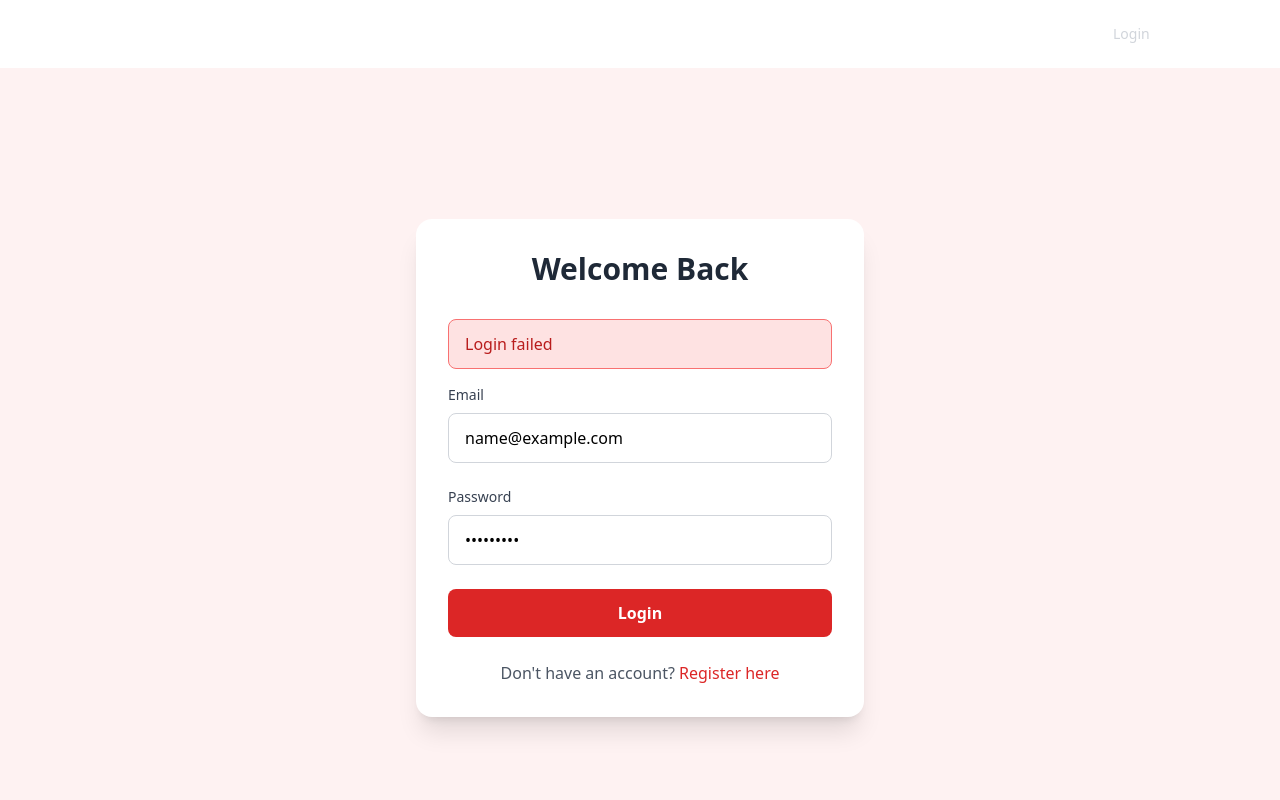
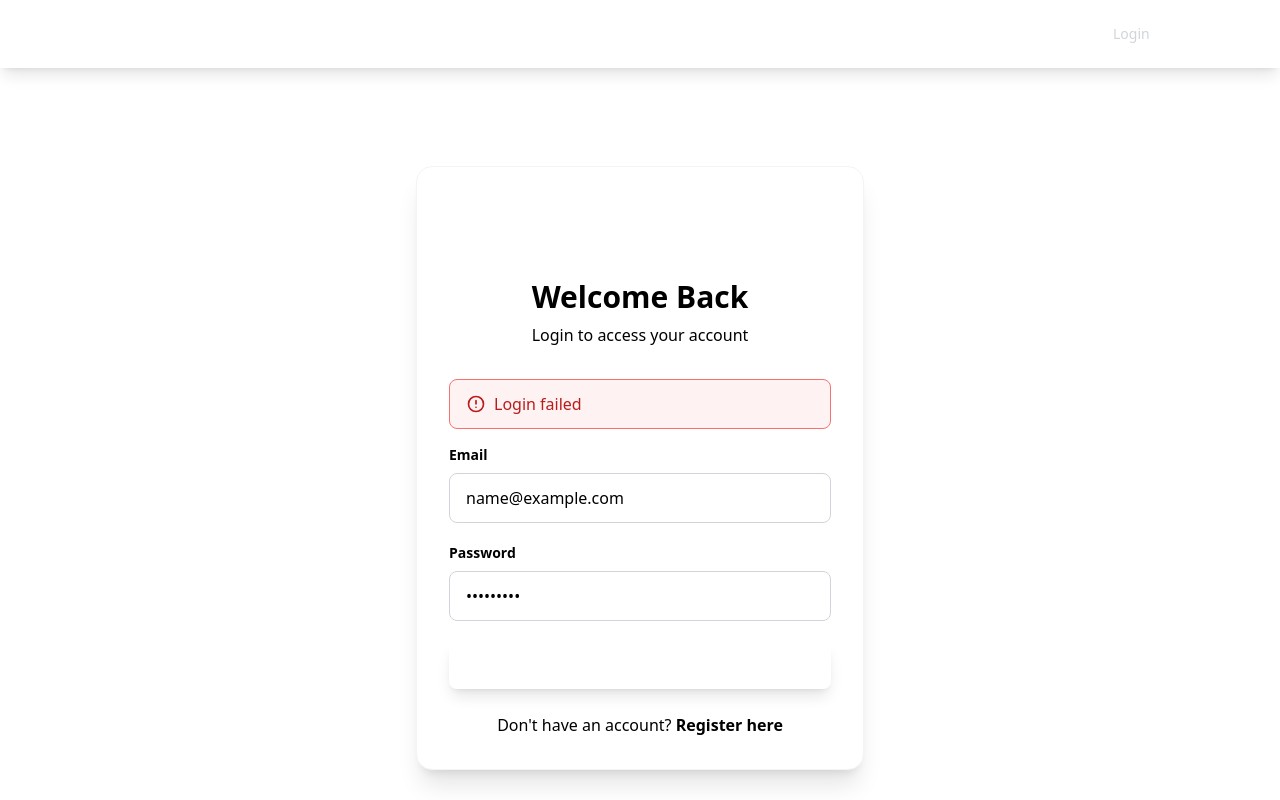
Before and after one commit to Altheeiya/Telco-Product-Recomendation-Offer-Based-on-Customer-Behaviour, a React (Vite) app in the folder frontend/: page /login in a window 1280 px wide. Both pictures are taken after typing "name@example.com", "Sample123" into the empty fields and a click on the button "Login". Shown: the top 800 px of the page. Built offline with nearby package versions, Linux system fonts and the light colour scheme; no server answers.

Commit message:
Update Login.jsx

```diff
--- a/frontend/src/pages/Login.jsx
+++ b/frontend/src/pages/Login.jsx
@@ -33,9 +33,8 @@ const Login = () => {
       if (data.user) {
         setUser(data.user);
       }
-      navigate('/products');
+      navigate('/');
     } catch (err) {
-      console.error('Login error:', err);
       setError(err.response?.data?.message || 'Login failed');
     } finally {
       setLoading(false);
@@ -43,21 +42,32 @@ const Login = () => {
   };
 
   return (
-    <div className="min-h-screen bg-red-50 flex items-center justify-center px-4 py-12">
-      <div className="bg-white rounded-2xl shadow-xl p-8 w-full max-w-md">
-        <h2 className="text-3xl font-bold text-center text-gray-800 mb-8">
-          Welcome Back
-        </h2>
+    <div className="min-h-screen bg-purewhite flex items-center justify-center px-4 py-12">
+      <div className="bg-white rounded-2xl shadow-xl p-8 w-full max-w-md border border-gray-100">
+        <div className="text-center mb-8">
+          <div className="w-16 h-16 bg-emerald rounded-full flex items-center justify-center mx-auto mb-4">
+            <svg className="w-8 h-8 text-white" fill="none" stroke="currentColor" viewBox="0 0 24 24">
+              <path strokeLinecap="round" strokeLinejoin="round" strokeWidth={2} d="M11 16l-4-4m0 0l4-4m-4 4h14m-5 4v1a3 3 0 01-3 3H6a3 3 0 01-3-3V7a3 3 0 013-3h7a3 3 0 013 3v1" />
+            </svg>
+          </div>
+          <h2 className="text-3xl font-bold text-jet mb-2">
+            Welcome Back
+          </h2>
+          <p className="text-darkgrey">Login to access your account</p>
+        </div>
 
         {error && (
-          <div className="bg-red-100 border border-red-400 text-red-700 px-4 py-3 rounded-lg mb-4">
+          <div className="bg-red-50 border border-red-400 text-red-700 px-4 py-3 rounded-lg mb-4 flex items-center gap-2">
+            <svg className="w-5 h-5 flex-shrink-0" fill="none" stroke="currentColor" viewBox="0 0 24 24">
+              <path strokeLinecap="round" strokeLinejoin="round" strokeWidth={2} d="M12 8v4m0 4h.01M21 12a9 9 0 11-18 0 9 9 0 0118 0z" />
+            </svg>
             {error}
           </div>
         )}
 
-        <form onSubmit={handleSubmit} className="space-y-6">
+        <form onSubmit={handleSubmit} className="space-y-5">
           <div>
-            <label className="block text-sm font-medium text-gray-700 mb-2">
+            <label className="block text-sm font-semibold text-darkgrey mb-2">
               Email
             </label>
             <input
@@ -66,13 +76,13 @@ const Login = () => {
               value={formData.email}
               onChange={handleChange}
               required
-              className="w-full px-4 py-3 border border-gray-300 rounded-lg focus:ring-2 focus:ring-red-500 focus:border-transparent outline-none transition"
+              className="w-full px-4 py-3 border border-gray-300 rounded-lg focus:ring-2 focus:ring-emerald focus:border-emerald outline-none transition text-jet"
               placeholder="Enter your email"
             />
           </div>
 
           <div>
-            <label className="block text-sm font-medium text-gray-700 mb-2">
+            <label className="block text-sm font-semibold text-darkgrey mb-2">
               Password
             </label>
             <input
@@ -81,7 +91,7 @@ const Login = () => {
               value={formData.password}
               onChange={handleChange}
               required
-              className="w-full px-4 py-3 border border-gray-300 rounded-lg focus:ring-2 focus:ring-red-500 focus:border-transparent outline-none transition"
+              className="w-full px-4 py-3 border border-gray-300 rounded-lg focus:ring-2 focus:ring-emerald focus:border-emerald outline-none transition text-jet"
               placeholder="Enter your password"
             />
           </div>
@@ -89,15 +99,22 @@ const Login = () => {
           <button
             type="submit"
             disabled={loading}
-            className="w-full bg-red-600 text-white py-3 rounded-lg font-semibold hover:bg-red-700 transition disabled:opacity-50 disabled:cursor-not-allowed"
-          >
-            {loading ? 'Logging in...' : 'Login'}
+            className="w-full bg-emerald text-white py-3 rounded-lg font-semibold hover:bg-emerald-600 transition disabled:opacity-50 disabled:cursor-not-allowed shadow-lg hover:shadow-xl transform hover:scale-[1.02]">
+            {loading ? (
+              <span className="flex items-center justify-center gap-2">
+                <svg className="animate-spin h-5 w-5" fill="none" viewBox="0 0 24 24">
+                  <circle className="opacity-25" cx="12" cy="12" r="10" stroke="currentColor" strokeWidth="4"></circle>
+                  <path className="opacity-75" fill="currentColor" d="M4 12a8 8 0 018-8V0C5.373 0 0 5.373 0 12h4zm2 5.291A7.962 7.962 0 014 12H0c0 3.042 1.135 5.824 3 7.938l3-2.647z"></path>
+                </svg>
+                Logging in...
+              </span>
+            ) : 'Login'}
           </button>
         </form>
 
-        <p className="text-center text-gray-600 mt-6">
+        <p className="text-center text-darkgrey mt-6">
           Don't have an account?{' '}
-          <Link to="/register" className="text-red-600 hover:text-red-700 font-medium">
+          <Link to="/register" className="text-emerald hover:text-emerald-600 font-semibold">
             Register here
           </Link>
         </p>
```
